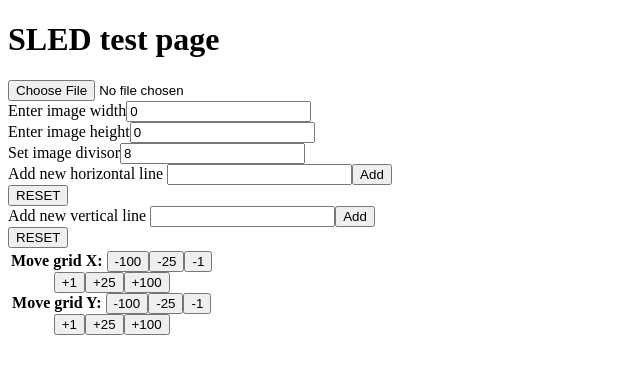
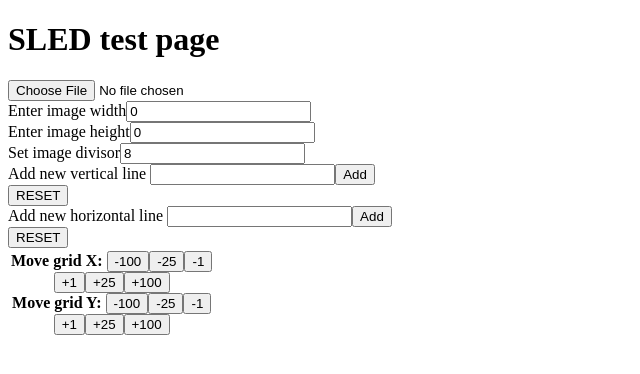
Before and after one commit to SpeciesFileGroup/sled, a Vue app: page / in a window 1280 px wide. Shown: the top 374 px of the page, without its empty margins (0-640 px from the left). Built offline with nearby package versions, Linux system fonts and the light colour scheme.

Commit message:
#5 #6 #8 #11 #12 Rearrange controls for interim UX consistency.

```diff
--- a/src/App.vue
+++ b/src/App.vue
@@ -26,18 +26,18 @@
     </div>
     <div class="line-inputs">
       <div>
+        <new-vline @newLine="addNewVline"/>
+        <input
+          type="button"
+          value="RESET"
+          @click="resetVlines()"/>
+      </div>
+      <div>
         <new-hline @newLine="addNewHline"/>
         <input
           type="button"
           value="RESET"
           @click="resetHlines()"/>
-      </div>
-      <div>
-        <new-vline @newLine="addNewVline"/>
-        <input
-          type="button"
-          value="RESET"
-          @click="resetVlines()"/>
       </div>
     </div>
     <div class="cells">
```
